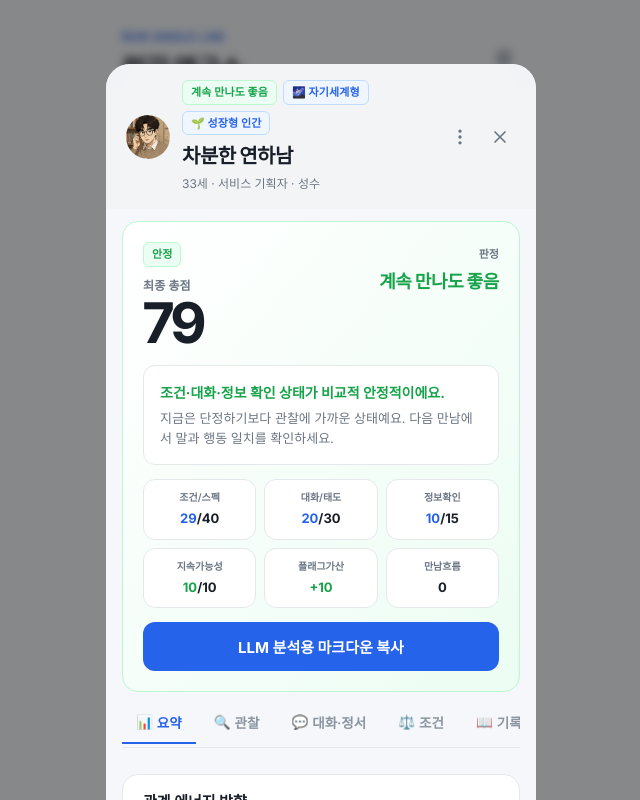
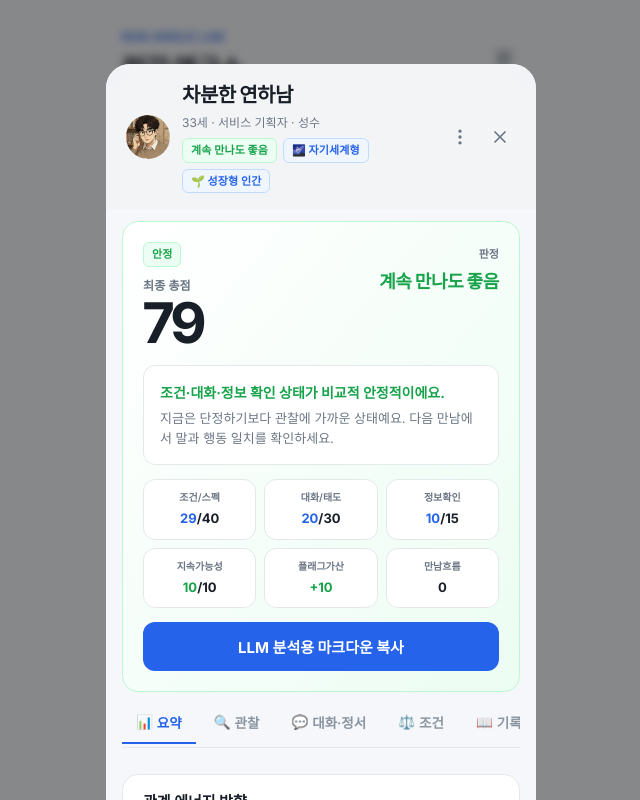
Before and after one commit to cathy-park/rungak, a React (Vite) app: page / in a window 1280 px wide. Both pictures are taken after a click on the button 608 px from the left and 260 px from the top of the page. Shown: the top 800 px of the page, without its empty margins (319-959 px from the left). Built offline with nearby package versions, Linux system fonts and the light colour scheme; a web font is replaced by a local one.

Commit message:
Rearrange DetailModal sheetHeader to display Name, Info, and then Badges at the bottom

```diff
--- a/src/App.jsx
+++ b/src/App.jsx
@@ -2077,20 +2077,20 @@ function DetailModal({ candidate, close, edit, remove, saveTimeline, updateField
       <div className="sheet" onClick={(e) => e.stopPropagation()}>
         <div className="sheetHeader">
           <Avatar candidate={candidate} size="sm" />
-          <div style={{ display: 'flex', flexDirection: 'column', gap: '2px' }}>
-            <div style={{ display: 'flex', alignItems: 'center', gap: '6px', flexWrap: 'wrap' }}>
+          <div style={{ display: 'flex', flexDirection: 'column', gap: '4px' }}>
+            <h2 style={{ margin: 0 }}>
+              {candidate.name || '무명의 후보'}
+            </h2>
+            <p style={{ margin: 0 }}>
+              {report.age || '나이 미상'}세 · {candidate.job || '직업 미상'} · {candidate.location || '거주지 미상'}
+            </p>
+            <div style={{ display: 'flex', alignItems: 'center', gap: '6px', flexWrap: 'wrap', marginTop: '2px' }}>
               <Badge color={report.color}>{report.verdict}</Badge>
               {(candidate.personalityTags || []).map(id => {
                 const tag = personalityTypeTags.find(t => t.id === id);
                 return tag ? <Badge key={id} color="blue">{tag.emoji} {tag.label}</Badge> : null;
               })}
             </div>
-            <h2>
-              {candidate.name || '무명의 후보'}
-            </h2>
-            <p>
-              {report.age || '나이 미상'}세 · {candidate.job || '직업 미상'} · {candidate.location || '거주지 미상'}
-            </p>
           </div>
           <div className="detail-header-actions" style={{ marginLeft: 'auto', display: 'flex', alignItems: 'center', gap: '8px', position: 'relative' }}>
             <button
```
